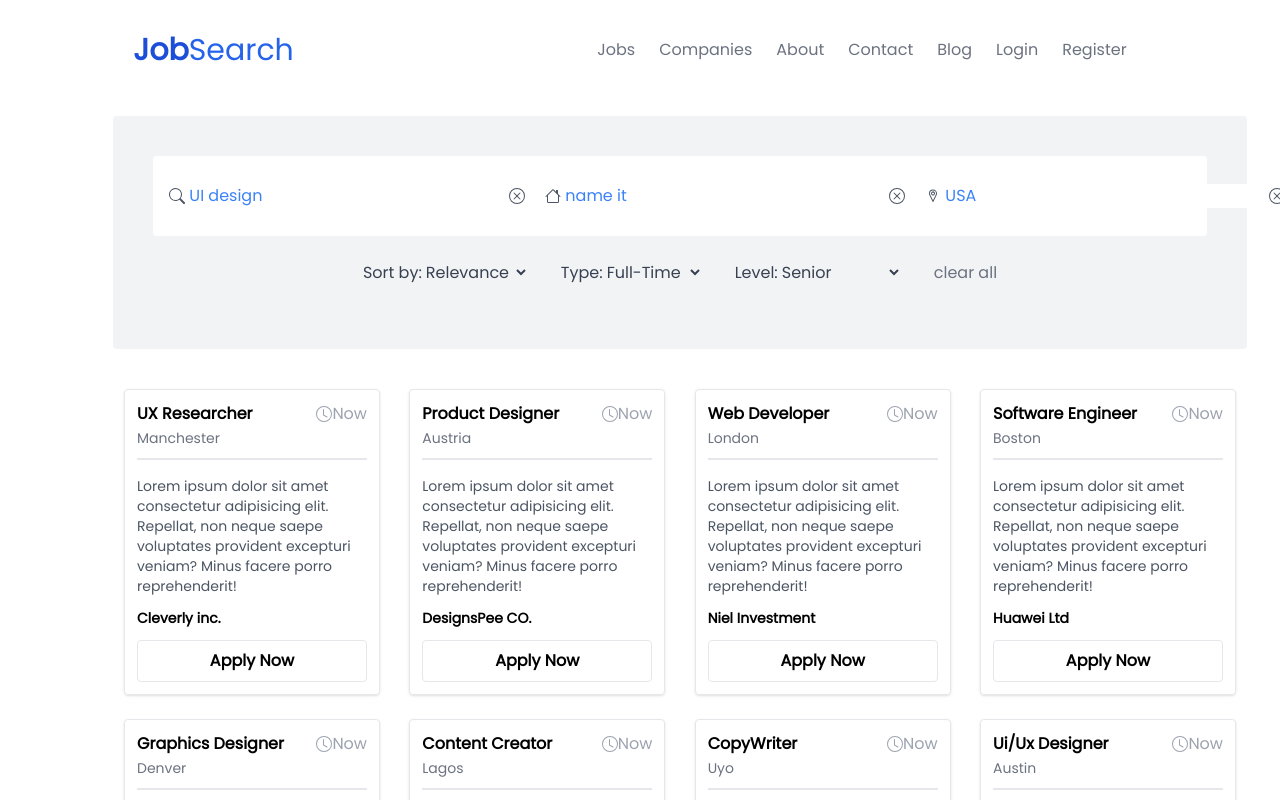
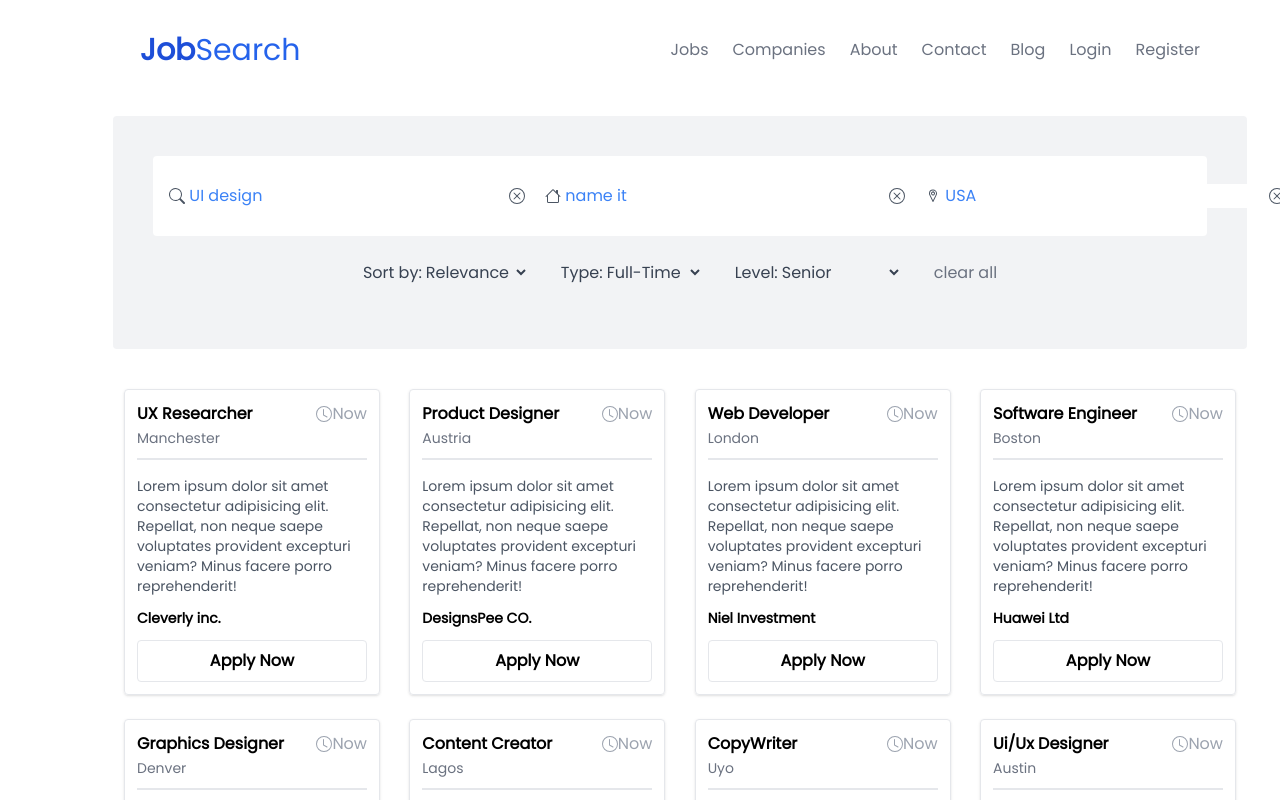
Before and after one commit to cleverAkanimoh/tailwind-learning-project, a React (Vite) app: page / in a window 1280 px wide. Shown: the top 800 px of the page. Built offline with nearby package versions, Linux system fonts and the light colour scheme.

Commit message:
auto-commit

```diff
--- a/src/App.jsx
+++ b/src/App.jsx
@@ -2,12 +2,14 @@ import Footer from "./Components/Footer";
 import MiddleContent from "./Components/MiddleContent";
 import NavBar from "./Components/NavBar";
 
-export default function App() {
+export default function () {
   return (
-    <main className="w-full flex flex-col items-center justify-center">
-      <NavBar />
-      <MiddleContent />
-      <Footer />
+    <main className="grid place-items-center">
+      <div>
+        <NavBar />
+        <MiddleContent />
+        <Footer />
+      </div>
     </main>
   )
 }
--- a/src/Components/Footer.jsx
+++ b/src/Components/Footer.jsx
@@ -3,7 +3,7 @@ import { FaInstagram, FaFacebook, FaTwitter } from "react-icons/fa"
 export default function () {
   return (
     <footer className="w-full border grid place-items-center p-2 sm:pt-6 sm:pb-6 text-blue-300 text-sm">
-      <div className="w-full bg-blue-800 rounded w-full md:w-11/12 xl:w-10/12 grid grid-cols-1 sm:grid-cols-2 md:grid-cols-3 lg:grid-cols-4 xl:grid-cols-5 p-8">
+      <div className="w-full md:w-11/12 xl:w-10/12 bg-blue-800 rounded grid grid-cols-1 sm:grid-cols-2 md:grid-cols-3 lg:grid-cols-4 xl:grid-cols-5 p-8">
         <div className="m-3">
           <h3 className="mb-2 lg:text-3
         2xl md:text-xl text-lg "><strong className="text-white font-extrabold">Job</strong><span className="text-blue-100 font-light">Search</span></h3>
```
